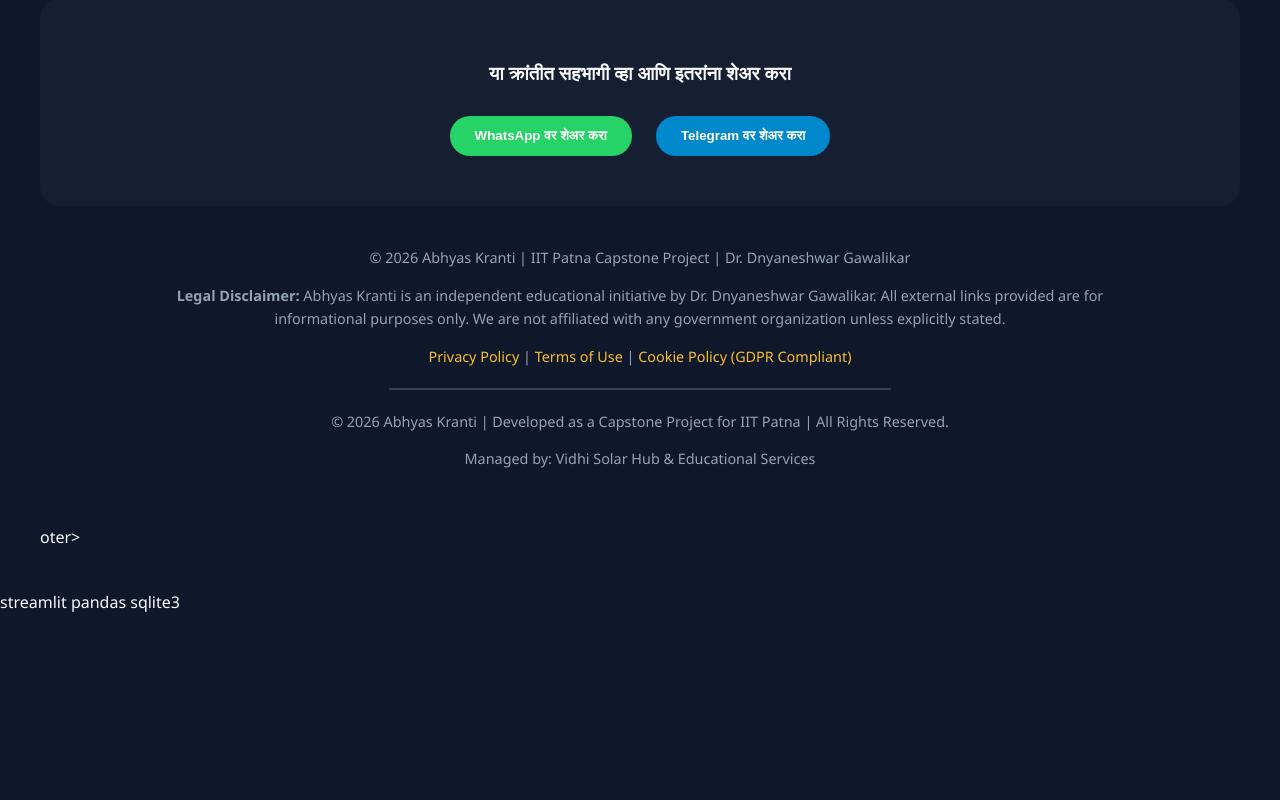
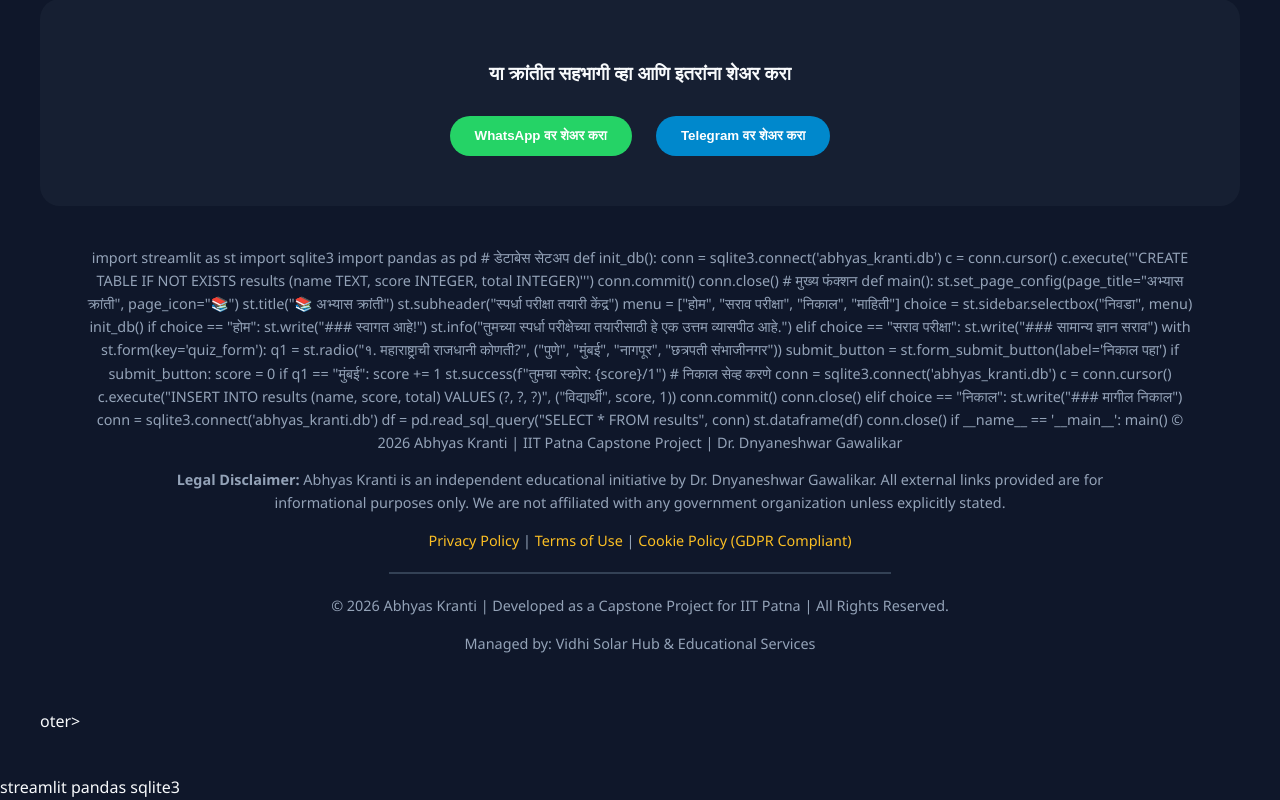
Before and after one commit to Dnyaneshwar-sg/Abhyas-kranti, a website: page index.html in a window 1280 px wide. Shown: the part 1268-2068 px from the top of the page. Before the commit the page ends 1884 px from the top, so only its background shows below. Drawn offline with Linux system fonts and the light colour scheme.

Commit message:
Update index.html

```diff
--- a/index.html
+++ b/index.html
@@ -220,7 +220,63 @@
             <button class="btn btn-tg">Telegram वर शेअर करा</button>
         </div>
 
-        <footer>
+        <footer>import streamlit as st
+import sqlite3
+import pandas as pd
+
+# डेटाबेस सेटअप
+def init_db():
+    conn = sqlite3.connect('abhyas_kranti.db')
+    c = conn.cursor()
+    c.execute('''CREATE TABLE IF NOT EXISTS results
+                 (name TEXT, score INTEGER, total INTEGER)''')
+    conn.commit()
+    conn.close()
+
+# मुख्य फंक्शन
+def main():
+    st.set_page_config(page_title="अभ्यास क्रांती", page_icon="📚")
+    st.title("📚 अभ्यास क्रांती")
+    st.subheader("स्पर्धा परीक्षा तयारी केंद्र")
+
+    menu = ["होम", "सराव परीक्षा", "निकाल", "माहिती"]
+    choice = st.sidebar.selectbox("निवडा", menu)
+
+    init_db()
+
+    if choice == "होम":
+        st.write("### स्वागत आहे!")
+        st.info("तुमच्या स्पर्धा परीक्षेच्या तयारीसाठी हे एक उत्तम व्यासपीठ आहे.")
+
+    elif choice == "सराव परीक्षा":
+        st.write("### सामान्य ज्ञान सराव")
+        with st.form(key='quiz_form'):
+            q1 = st.radio("१. महाराष्ट्राची राजधानी कोणती?", ("पुणे", "मुंबई", "नागपूर", "छत्रपती संभाजीनगर"))
+
+            submit_button = st.form_submit_button(label='निकाल पहा')
+
+            if submit_button:
+                score = 0
+                if q1 == "मुंबई":
+                    score += 1
+                st.success(f"तुमचा स्कोर: {score}/1")
+
+                # निकाल सेव्ह करणे
+                conn = sqlite3.connect('abhyas_kranti.db')
+                c = conn.cursor()
+                c.execute("INSERT INTO results (name, score, total) VALUES (?, ?, ?)", ("विद्यार्थी", score, 1))
+                conn.commit()
+                conn.close()
+
+    elif choice == "निकाल":
+        st.write("### मागील निकाल")
+        conn = sqlite3.connect('abhyas_kranti.db')
+        df = pd.read_sql_query("SELECT * FROM results", conn)
+        st.dataframe(df)
+        conn.close()
+
+if __name__ == '__main__':
+    main()
             © 2026 Abhyas Kranti | IIT Patna Capstone Project | Dr. Dnyaneshwar Gawalikar
         </fo<footer style="text-align: center; padding: 40px; background: #0a101f; color: #94a3b8; font-size: 0.85rem; border-top: 1px solid #334155;">
     <div style="max-width: 1000px; margin: auto;">
```
